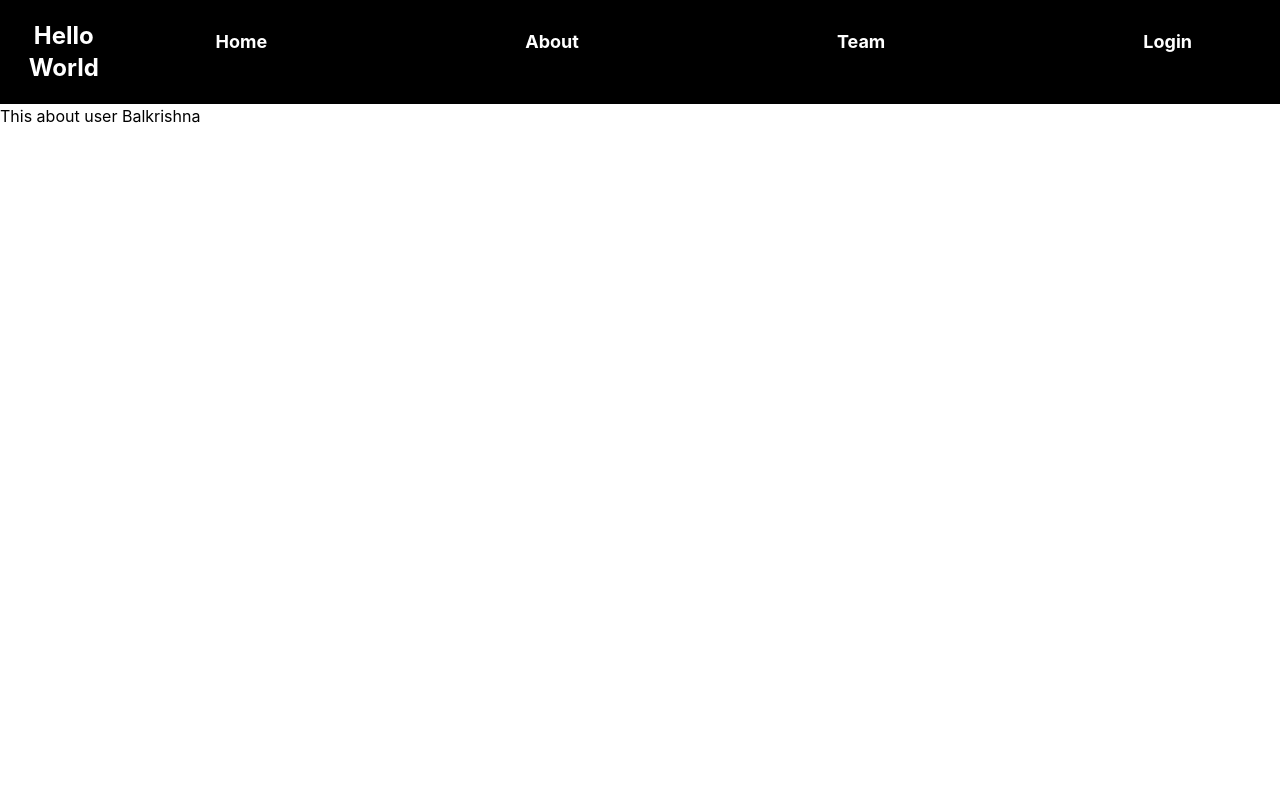
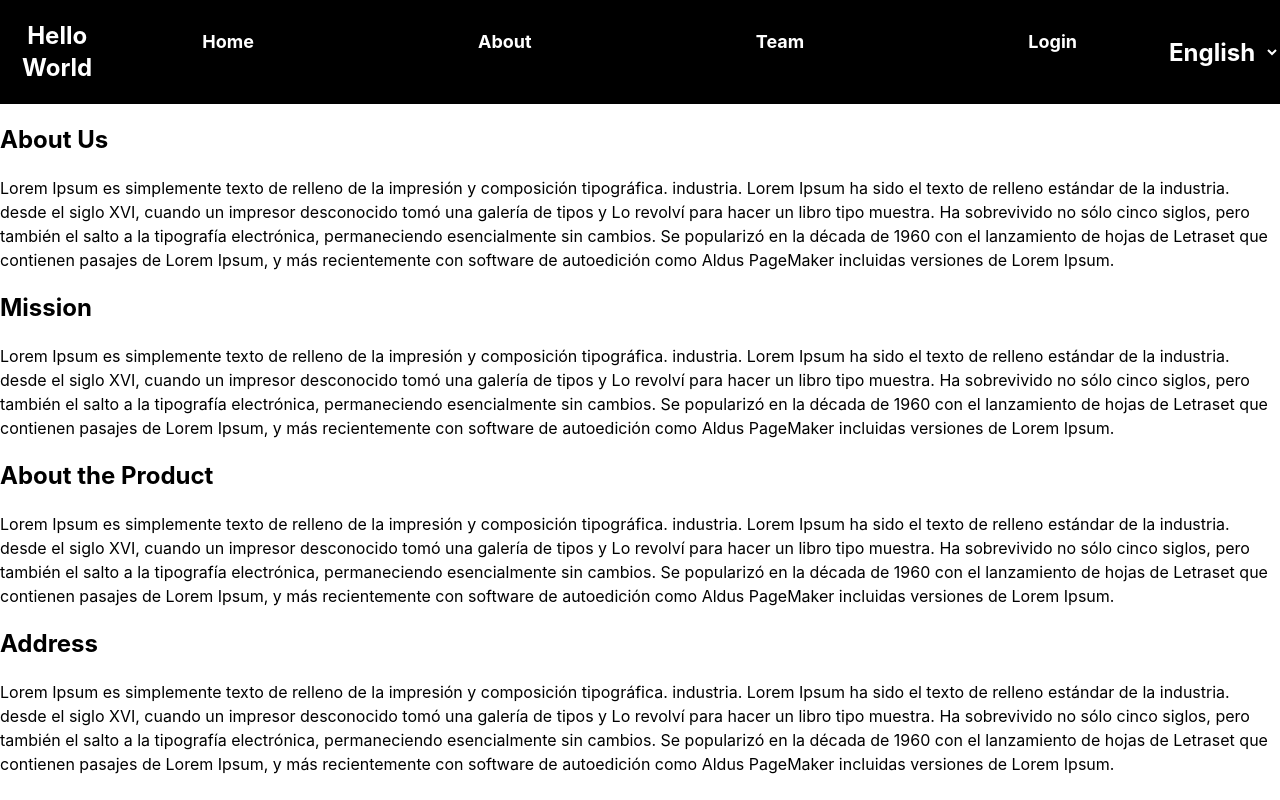
Before and after one commit to Balkrishna6420/LLD, a React (Vite) app: page /about in a window 1280 px wide. Built offline with nearby package versions, Linux system fonts and the light colour scheme.

Commit message:
Multi Language Support using locallay storing config Driven Ui

```diff
--- a/src/App.jsx
+++ b/src/App.jsx
@@ -4,8 +4,10 @@ import Login from "./components/Login";
 import ProtectedRoute from "./components/ProtectedRoute";
 import Team from "./components/Team";
 import About from "./components/About";
+import { useState } from "react";
 
 function App() {
+  const [lang, setLang] = useState("en");
   return (
     <div>
       <header className="text-2xl font-bold py-5 bg-black text-white text-center flex">
@@ -16,11 +18,23 @@ function App() {
           <a href="/team">Team </a>
           <a href="/login">Login </a>
         </nav>
+        <select value={lang} onChange={(e) => setLang(e.target.value)}>
+          <option value="en" className="bg-black text-white">
+            English
+          </option>
+          <option value="hi" className="bg-black text-white">
+            Hindi
+          </option>
+          <option value="sp" className="bg-black text-white">
+            Spanish
+          </option>
+          <option value="ru" className=" bg-black text-white">Russian</option>
+        </select>
       </header>
       <BrowserRouter>
         <Routes>
           <Route path="/" element={<Body />}></Route>
-          <Route path="/about" element={<About />}></Route>
+          <Route path="/about" element={<About lang={lang} />}></Route>
           <Route element={<ProtectedRoute />}>
             <Route path="/team" element={<Team />}></Route>
           </Route>
--- a/src/components/About.jsx
+++ b/src/components/About.jsx
@@ -1,9 +1,27 @@
-const About = () => {
+import { LANG } from "../utils/langConstants";
+
+const About = ({ lang }) => {
+  //console.log(lang);
+  const data = LANG[lang];
   return (
     <div>
-      <h1>This about user Balkrishna</h1>
+      <div>
+        <h1 className="font-bold text-2xl my-5">{data.title}</h1>
+        <p>{data.desc}</p>
+      </div>
+      <div>
+        <h1 className="font-bold text-2xl my-5">{data.title2}</h1>
+        <p>{data.desc}</p>
+      </div>
+      <div>
+        <h1 className="font-bold text-2xl my-5">{data.title3}</h1>
+        <p>{data.desc}</p>
+      </div>
+      <div>
+        <h1 className="font-bold text-2xl my-5">{data.title4}</h1>
+        <p>{data.desc}</p>
+      </div>
     </div>
   );
 };
-
 export default About;
--- /dev/null
+++ b/src/utils/langConstants.jsx
@@ -0,0 +1,62 @@
+export const LANG = {
+  en: {
+    title: "About Us",
+    desc: `Lorem Ipsum es simplemente texto de relleno de la impresión y composición tipográfica.
+        industria. Lorem Ipsum ha sido el texto de relleno estándar de la industria.
+        desde el siglo XVI, cuando un impresor desconocido tomó una galería de tipos y
+        Lo revolví para hacer un libro tipo muestra. Ha sobrevivido no sólo
+        cinco siglos, pero también el salto a la tipografía electrónica,
+        permaneciendo esencialmente sin cambios. Se popularizó en la década de 1960 con
+        el lanzamiento de hojas de Letraset que contienen pasajes de Lorem Ipsum, y
+        más recientemente con software de autoedición como Aldus PageMaker
+        incluidas versiones de Lorem Ipsum.`,
+    title2: "Mission",
+    title3: "About the Product",
+    title4: "Address",
+  },
+  hi: {
+    title: "हमारे बारे में",
+    desc: `लोरेम इप्सम केवल मुद्रण और टाइपसेटिंग का नकली पाठ है
+    उद्योग। लोरेम इप्सम उद्योग का अब तक का मानक डमी टेक्स्ट रहा है
+    1500 के दशक से, जब एक अज्ञात प्रिंटर ने और प्रकार की गैली ली
+    एक प्रकार की नमूना पुस्तक बनाने के लिए इसे खंगाला। यह न केवल बच गया है
+    पाँच शताब्दियाँ, लेकिन इलेक्ट्रॉनिक टाइपसेटिंग में भी छलांग,
+    मूलतः अपरिवर्तित रहता है। इसे 1960 के दशक में लोकप्रिय बनाया गया था
+    लोरेम इप्सम मार्ग युक्त लेट्रासेट शीट का विमोचन, और
+    हाल ही में एल्डस पेजमेकर जैसे डेस्कटॉप प्रकाशन सॉफ्टवेयर के साथ
+    Lorem Ipsum.s के संस्करण सहित`,
+    title2: "उद्देश्य",
+    title3: "उत्पाद के बारे में ",
+    title4: "पता",
+  },
+  sp: {
+    title: "Sobre nosotras",
+    desc: `Lorem Ipsum es simplemente texto de relleno de la impresión y composición tipográfica.
+    industria. Lorem Ipsum ha sido el texto de relleno estándar de la industria.
+    desde el siglo XVI, cuando un impresor desconocido tomó una galería de tipos y
+    Lo revolví para hacer un libro tipo muestra. Ha sobrevivido no sólo
+    cinco siglos, pero también el salto a la tipografía electrónica,
+    permaneciendo esencialmente sin cambios. Se popularizó en la década de 1960 con
+    el lanzamiento de hojas de Letraset que contienen pasajes de Lorem Ipsum, y
+    más recientemente con software de autoedición como Aldus PageMaker
+    incluidas versiones de Lorem Ipsum.`,
+    title2: "misión",
+    title3: "sobre el producto",
+    title4: "DIRECCIÓN",
+  },
+  ru: {
+    title: "हमारे बारे में",
+    desc: `लोरेम इप्सम केवल मुद्रण और टाइपसेटिंग का नकली पाठ है
+    उद्योग। लोरेम इप्सम उद्योग का अब तक का मानक डमी टेक्स्ट रहा है
+    1500 के दशक से, जब एक अज्ञात प्रिंटर ने और प्रकार की गैली ली
+    एक प्रकार की नमूना पुस्तक बनाने के लिए इसे खंगाला। यह न केवल बच गया है
+    पाँच शताब्दियाँ, लेकिन इलेक्ट्रॉनिक टाइपसेटिंग में भी छलांग,
+    मूलतः अपरिवर्तित रहता है। इसे 1960 के दशक में लोकप्रिय बनाया गया था
+    लोरेम इप्सम मार्ग युक्त लेट्रासेट शीट का विमोचन, और
+    हाल ही में एल्डस पेजमेकर जैसे डेस्कटॉप प्रकाशन सॉफ्टवेयर के साथ
+    Lorem Ipsum.s के संस्करण सहित`,
+    title2: "उद्देश्य",
+    title3: "उत्पाद के बारे में ",
+    title4: "पता",
+  },
+};
```
